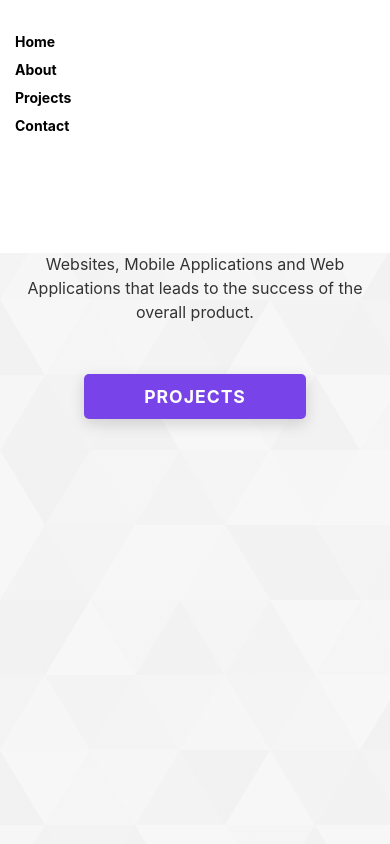
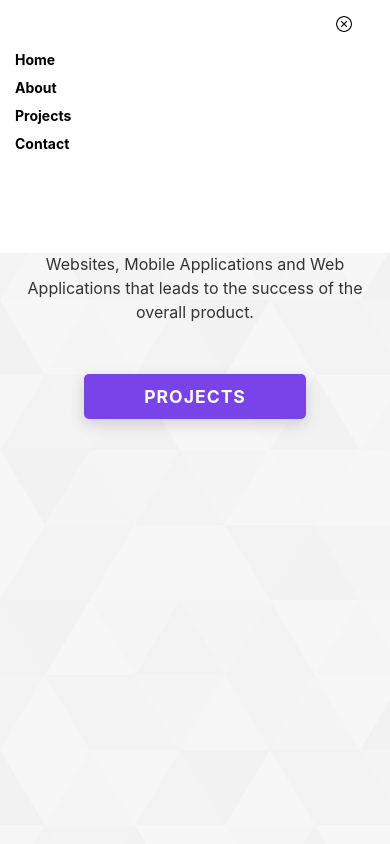
Before and after one commit to Himakiran77/Portfolio, a React (Create React App) app: page / in a window 390 px wide. Both pictures are taken after a click on the picture 361 px from the left and 32 px from the top of the page. Shown: the top 844 px of the page. Built offline with nearby package versions, Linux system fonts and the light colour scheme; grey boxes are pictures that could not be loaded.

Commit message:
updated closei icon

```diff
--- a/src/Components/Header.js
+++ b/src/Components/Header.js
@@ -1,6 +1,7 @@
 import React, { useState } from 'react';
 import styled from 'styled-components';
 import hamMenu from '../assets/ham-menu.svg';
+import close from '../assets/close.png';
 
 const HeaderContainer = styled.header`
   display: flex;
@@ -250,11 +251,41 @@ const SmallMenuLink = styled.li`
   }
 `;
 
+const CloseButton = styled.img`
+  width: 20px;
+  height: 20px;
+  cursor: pointer;
+  display: block;
+  margin: 0 auto 10px 370px;
+
+  @media (max-width: 425px) {
+    width: 18px;
+    height: 18px;
+    margin: 0 auto 10px 320px;
+  }
+
+  @media (max-width: 375px) {
+    width: 16px;
+    height: 16px;
+    margin: 0 auto 10px 170px;
+  }
+
+  @media (max-width: 325px) {
+    width: 14px;
+    height: 14px;
+    margin: 0 auto 10px 290px;
+  }
+`;
+
 const Header = () => {
   const [isSmallMenuOpen, setIsSmallMenuOpen] = useState(false);
 
   const toggleSmallMenu = () => {
     setIsSmallMenuOpen(!isSmallMenuOpen);
+  };
+
+  const closeSmallMenu = () => {
+    setIsSmallMenuOpen(false);
   };
 
   return (
@@ -289,18 +320,19 @@ const Header = () => {
       </HeaderContent>
       <SmallMenu isOpen={isSmallMenuOpen}>
         <SmallMenuContent>
+          <CloseButton src={close} alt="Close menu" onClick={closeSmallMenu} />
           <SmallMenuLinks>
             <SmallMenuLink>
-              <NavLink href="./">Home</NavLink>
+              <NavLink href="./" onClick={closeSmallMenu}>Home</NavLink>
             </SmallMenuLink>
             <SmallMenuLink>
-              <NavLink href="./#about">About</NavLink>
+              <NavLink href="./#about" onClick={closeSmallMenu}>About</NavLink>
             </SmallMenuLink>
             <SmallMenuLink>
-              <NavLink href="./#projects">Projects</NavLink>
+              <NavLink href="./#projects" onClick={closeSmallMenu}>Projects</NavLink>
             </SmallMenuLink>
             <SmallMenuLink>
-              <NavLink href="./#contact">Contact</NavLink>
+              <NavLink href="./#contact" onClick={closeSmallMenu}>Contact</NavLink>
             </SmallMenuLink>
           </SmallMenuLinks>
         </SmallMenuContent>
```
Also changed, not shown: src/assets/close.png (added).
